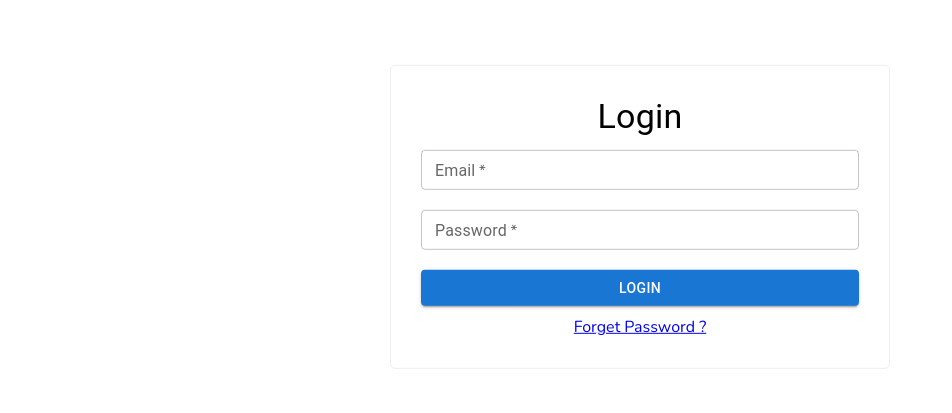
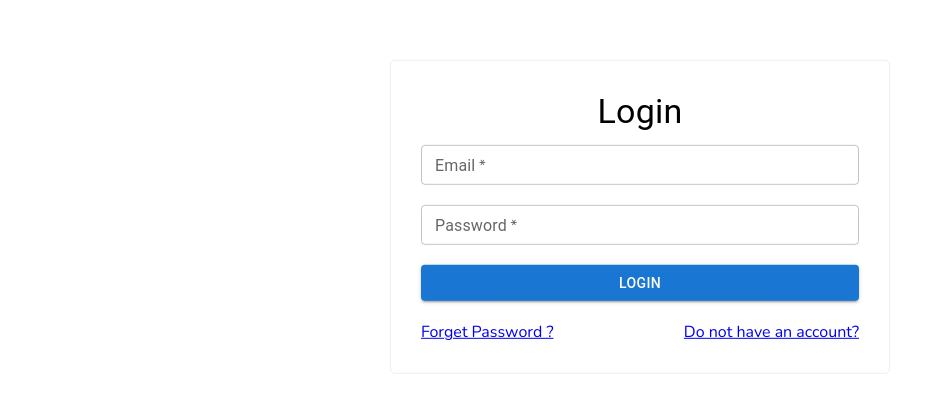
Before and after one commit to Houda-Farrag/MOTORENT, a React (Vite) app: page /login in a window 1280 px wide. Shown: the part 183-596 px from the top of the page, without its empty margins (0-952 px from the left). Built offline with nearby package versions, Linux system fonts and the light colour scheme.

Commit message:
modifying on auth & accessing user-data

```diff
--- a/src/App.jsx
+++ b/src/App.jsx
@@ -11,7 +11,7 @@ import ResetPassword from "./pages/Auth/ResetPassword/ResetPassword";
 
 const router = createBrowserRouter([
   {
-    path: "",
+    path: "/",
     element: <Home />,
   },
   {
@@ -63,7 +63,7 @@ function App() {
             fontSize: "16px",
             maxWidth: "500px",
             padding: "16px 24px",
-            backgroundColor: "var(--color-grey-0)",
+            backgroundColor: "#fff",
             color: "var(--color-grey-700)",
           },
         }}
--- a/src/components/NavBar/NavBar.jsx
+++ b/src/components/NavBar/NavBar.jsx
@@ -1,5 +1,13 @@
-function NavBar() {
-  return <div>NavBar</div>;
+import { Box } from "@mui/material";
+
+function NavBar({ data }) {
+  const { firstName, email, phone } = data.data;
+  return (
+    <Box>
+      Hello <strong>{firstName}</strong> your emal address is{" "}
+      <strong>{email}</strong> and mobile number is <strong>{phone}</strong>
+    </Box>
+  );
 }
 
 export default NavBar;
--- a/src/pages/Auth/Login/Login.jsx
+++ b/src/pages/Auth/Login/Login.jsx
@@ -1,31 +1,48 @@
 import { useForm } from "react-hook-form";
-import { Link } from "react-router-dom";
-import { Box, Stack, TextField, Button, Typography } from "@mui/material";
-import useLogin from "./useLogin";
+import { Link, useNavigate } from "react-router-dom";
+import {
+  Box,
+  Stack,
+  TextField,
+  Button,
+  Typography,
+  CircularProgress,
+} from "@mui/material";
+import { login } from "../../../service/userApi";
+import { useState } from "react";
+import toast from "react-hot-toast";
 
 const emailRegex = /^[a-zA-Z0-9._%+-]+@[a-zA-Z0-9.-]+\.[a-zA-Z]{2,}$/gi;
-const passwordRegex = /^[A-Z][a-z0-9]{3,}$/gi;
+const passwordRegex = /^[A-Z][a-z0-9]{8,}$/gi;
 
 function Login() {
-  const { isLoading, login, data } = useLogin();
+  const navigate = useNavigate();
+  const [isLoading, setIsLoading] = useState(false);
   const { register, handleSubmit, formState } = useForm({
     mode: "all",
   });
   const { errors } = formState;
-
-  function submit(value) {
-    login(value);
-    console.log(data);
-    console.log(value);
+  async function submit(values) {
+    try {
+      setIsLoading(true);
+      const response = await login(values);
+      console.log(response);
+      toast.success("You logged in successfully");
+      localStorage.setItem("token", response.token);
+      navigate("");
+    } catch (error) {
+      toast.error(error.response.data.message);
+    } finally {
+      setIsLoading(false);
+    }
   }
 
   function onError(errors) {
     console.log(errors);
   }
+
   return (
     <Box
-      onSubmit={handleSubmit(submit, onError)}
-      component="form"
       sx={{
         width: "500px",
         position: "absolute",
@@ -36,8 +53,21 @@ function Login() {
         padding: "30px",
         borderRadius: "5px",
       }}
-      autoComplete="off"
     >
+      {isLoading && (
+        <Box
+          position="absolute"
+          top="50%"
+          left="50%"
+          transform="translate(-50%, -50%)"
+          zIndex={5}
+          color="#000"
+          opacity="0.5" // Set the desired opacity
+        >
+          <CircularProgress color="primary" />
+        </Box>
+      )}
+      <Box onSubmit={handleSubmit(submit, onError)} component="form">
         <Typography variant="h4" textAlign="center" gutterBottom>
           Login
         </Typography>
@@ -94,14 +124,16 @@ function Login() {
             Login
           </Button>
           <Box
-          sx={{
-            textAlign: "center",
-            marginTop: "10px",
-          }}
+            display="flex"
+            justifyContent="space-between"
+            alignItems="center"
+            marginTop="20px"
           >
             <Link to={"/forgotPassword"}>Forget Password ?</Link>
+            <Link to={"/register"}>Do not have an account?</Link>
           </Box>
         </Stack>
+      </Box>
     </Box>
   );
 }
--- a/src/pages/Auth/Register/Register.jsx
+++ b/src/pages/Auth/Register/Register.jsx
@@ -1,26 +1,60 @@
 import { useForm } from "react-hook-form";
-import { Box, Stack, TextField, Button, Typography } from "@mui/material";
-import { useSignup } from "../Register/useSignup";
+import {
+  Box,
+  Stack,
+  TextField,
+  Typography,
+  Button,
+  CircularProgress,
+} from "@mui/material";
+import { signup } from "../../../service/userApi";
+import { useState } from "react";
+import toast from "react-hot-toast";
+import { useNavigate } from "react-router-dom";
+// import { useSignup } from "../Register/useSignup";
 
 const emailRegex = /^[a-zA-Z0-9._%+-]+@[a-zA-Z0-9.-]+\.[a-zA-Z]{2,}$/gi;
-const passwordRegex = /^[A-Z][a-z0-9]{3,}$/gi;
+const passwordRegex = /^[A-Z][a-z0-9]{8,}$/gi;
 
 function Register() {
-  const { signup, isLoading } = useSignup();
-
+  const navigate = useNavigate();
+  const [isLoading, setIsLoading] = useState(false);
   const { register, getValues, handleSubmit, formState } = useForm({
     mode: "onChange",
   });
   const { errors } = formState;
 
-  function submit(values) {
-    signup(values);
+  async function submit(values) {
+    try {
+      setIsLoading(true);
+      const response = await signup(values);
+      toast.success(response.message);
+      navigate("/login");
+    } catch (error) {
+      toast.error(error.response.data.message);
+    } finally {
+      setIsLoading(false);
+    }
   }
 
   function onError(errors) {
     console.log(errors);
   }
   return (
+    <Box>
+      {isLoading && (
+        <Box
+          position="fixed"
+          top="50%"
+          left="50%"
+          transform="translate(-50%, -50%)"
+          zIndex={5}
+          color="#000"
+          opacity="0.5" // Set the desired opacity
+        >
+          <CircularProgress color="primary" />
+        </Box>
+      )}
       <Box
         onSubmit={handleSubmit(submit, onError)}
         component="form"
@@ -168,7 +202,9 @@ function Register() {
               required: "address is Required",
             })}
             error={errors?.address?.message}
-          helperText={!errors?.address?.message ? "" : errors?.address?.message}
+            helperText={
+              !errors?.address?.message ? "" : errors?.address?.message
+            }
           />
         </Stack>
         <Stack
@@ -190,10 +226,16 @@ function Register() {
           />
         </Stack>
         <Stack>
-        <Button type="submit" variant="contained" disabled={isLoading}>
-          Register
+          <Button
+            size="small"
+            disables={isLoading}
+            type="submit"
+            variant="contained"
+          >
+            <span>Register</span>
           </Button>
         </Stack>
+      </Box>
     </Box>
   );
 }
--- a/src/pages/Auth/ResetPassword/ResetPassword.jsx
+++ b/src/pages/Auth/ResetPassword/ResetPassword.jsx
@@ -83,6 +83,13 @@ function ResetPassword() {
           }
         />
       </Stack>
+      <Stack
+        sx={{
+          marginBottom: "20px",
+        }}
+      >
+        <TextField required type="text" id="code" label="code" />
+      </Stack>
       <Stack>
         <Button type="submit" variant="contained">
           Submit
--- /dev/null
+++ b/src/pages/Auth/useUser.js
@@ -0,0 +1,14 @@
+import { useQuery } from "@tanstack/react-query";
+import { getUser } from "../../service/userApi";
+
+const token = localStorage.getItem("token");
+
+export function useUser() {
+  const { data, isLoading, error } = useQuery({
+    queryKey: ["user"],
+    queryFn: () => getUser(token),
+  });
+  return { data, isLoading, error };
+}
+
+export default useUser;
--- a/src/pages/Home/Home.jsx
+++ b/src/pages/Home/Home.jsx
@@ -3,13 +3,18 @@ import Location from "../../components/Location/Location";
 import Advertise from "../../ui/Advertise";
 import CarCard from "../../components/CarCard/CarCard";
 import { Box, Grid } from "@mui/material";
-
 import styles from "./Home.module.css";
 import SwapHorizOutlinedIcon from "@mui/icons-material/SwapHorizOutlined";
+import NavBar from "../../components/NavBar/NavBar";
+import useUser from "../Auth/useUser";
 
 function Home() {
+  const { data, isLoading } = useUser();
+
+  if (isLoading) return;
   return (
     <Box className={styles.home}>
+      <NavBar data={data} />
       <Box>
         <Grid container gap="10px" className={styles.loc}>
           <Advertise item sm={6} />
--- a/src/service/userApi.js
+++ b/src/service/userApi.js
@@ -30,3 +30,33 @@ export async function forgetPassword(values) {
   if (error) return error;
   return data;
 }
+
+export async function resetPassword(values) {
+  const { password, passwordConfirm, code } = values;
+  const { error, data } = await axios.post(
+    `http://localhost:3000/api/v1/users/resetPassword/${code}`,
+    {
+      password,
+      passwordConfirm,
+    }
+  );
+
+  if (error) return error;
+  return data;
+}
+
+export async function getUser(token) {
+  const { error, data } = await axios.get(
+    `http://localhost:3000/api/v1/users/userProfile`,
+    {
+      headers: {
+        "Content-Type": "application/json",
+        Authorization: `Bearer ${token}`,
+      },
+    }
+  );
+
+  if (error) return error;
+
+  return data;
+}
```
Lines whose indentation alone changed are shown as unchanged.
